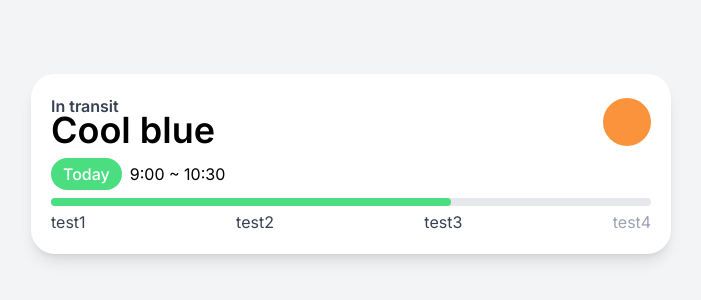
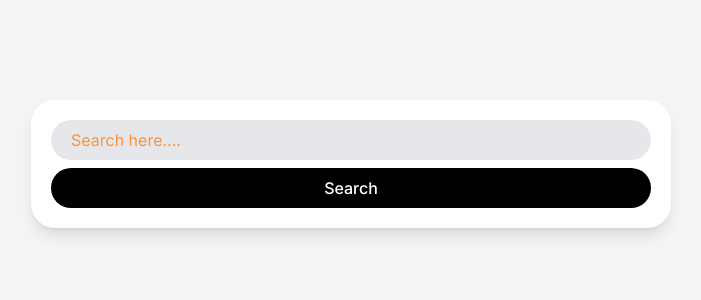
Before and after one commit to siri906/carrot-market, a Next.js app: page / in a window 1280 px wide. Shown: the part 236-536 px from the top of the page, without its empty margins (289-990 px from the left). Built offline with nearby package versions, Linux system fonts and the light colour scheme.

Commit message:
tailwind input 만들기

```diff
--- a/app/page.tsx
+++ b/app/page.tsx
@@ -1,8 +1,8 @@
 export default function Home() {
   return (
     <main className="bg-gray-100 h-screen flex items-center justify-center p-5 dark:bg-gray-700">
-      <div className="bg-white w-full shadow-lg p-5 rounded-3xl max-w-screen-sm dark:bg-gray-600">
-        <div className="flex justify-between items-center">
+      <div className="bg-white w-full shadow-lg p-5 rounded-3xl max-w-screen-sm dark:bg-gray-600 flex flex-col gap-2">
+        {/* <div className="flex justify-between items-center">
           <div className="flex flex-col">
             <span className="text-gray-700 font-semibold -mb-2 dark:text-gray-300">In transit</span>
             <span className="text-4xl font-semibold dark:text-white">Cool blue</span>
@@ -22,7 +22,9 @@ export default function Home() {
           <span>test2</span>
           <span>test3</span>
           <span className="text-gray-400 dark:text-gray-500">test4</span>
-        </div>
+        </div> */}
+        <input className="w-full rounded-full h-10 bg-gray-200 pl-5 py-3 outline-none ring ring-transparent focus:ring-orange-400 ring-offset-2 transition-shadow placeholder:text-orange-400" type="text" placeholder="Search here...." />
+        <button className="bg-black text-white rounded-full active:scale-90 transition-transform py-2 font-medium focus:scale-90 outline-none">Search</button>
       </div>
     </main>
   );
```
